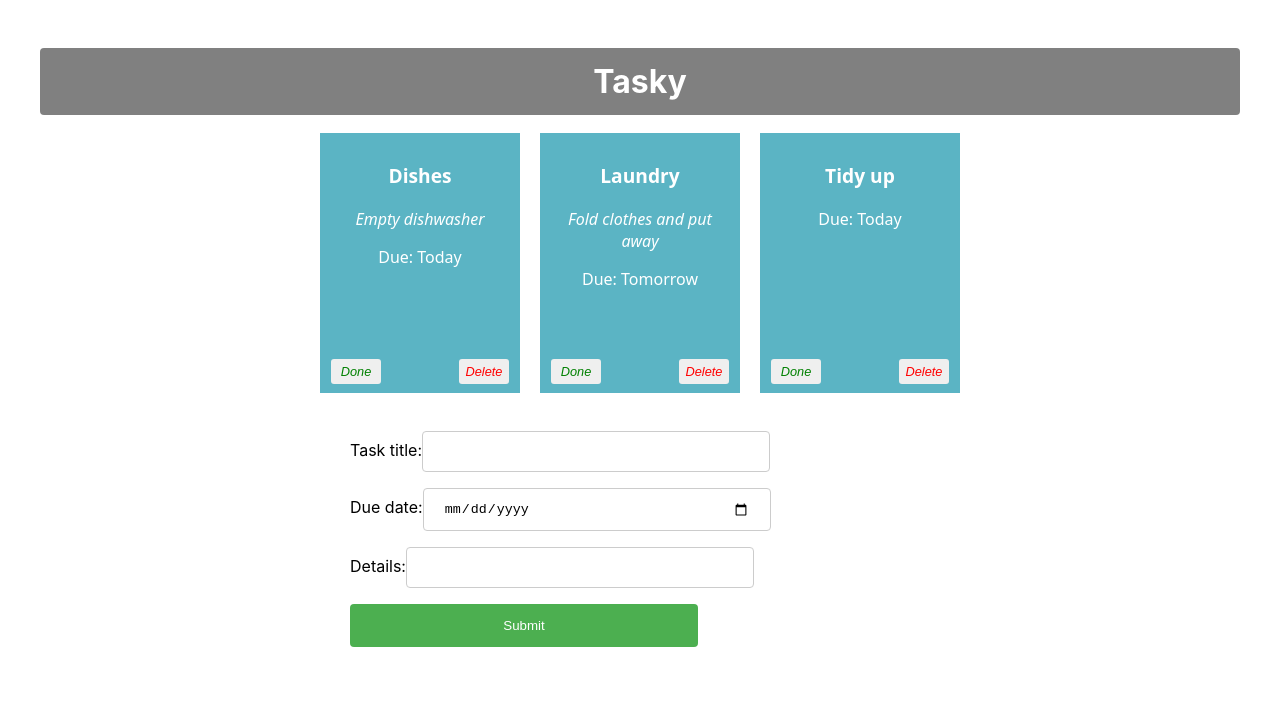
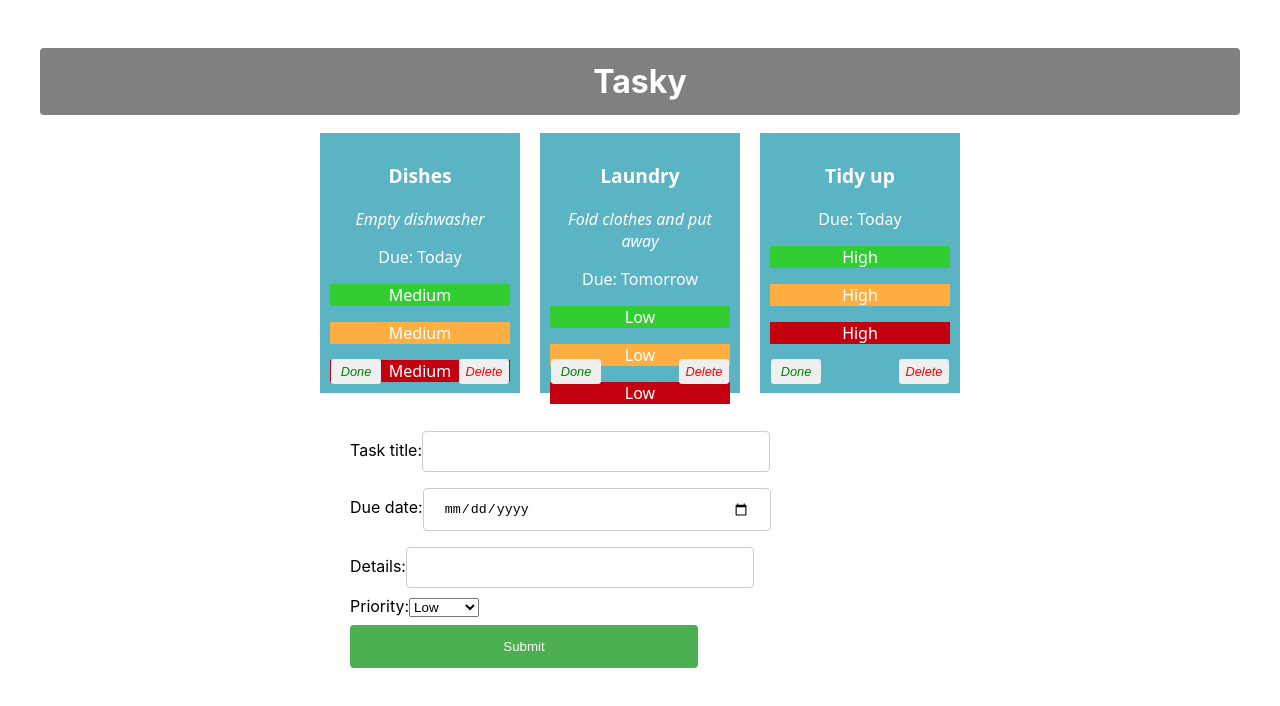
Before and after one commit to CadeGardener/react-basics-labs, a React (Create React App) app in the folder tasky/: page / in a window 1280 px wide. Shown: the top 706 px of the page. Built offline with nearby package versions, Linux system fonts and the light colour scheme.

Commit message:
couldnt get colours to work properly

```diff
--- a/tasky/src/App.css
+++ b/tasky/src/App.css
@@ -93,3 +93,7 @@ form {
   width: 50%;
   margin: auto;
 }
+
+.prio {
+  font-weight: bold;
+}
--- a/tasky/src/App.js
+++ b/tasky/src/App.js
@@ -6,9 +6,9 @@ import { v4 as uuidv4 } from 'uuid';
 function App() {
   const [ taskState, setTaskState ] = useState({
     tasks: [
-      { id: 1, title:"Dishes", description: "Empty dishwasher", deadline: "Today", done: false },
-      { id: 2, title: "Laundry", description: "Fold clothes and put away", deadline: "Tomorrow", done: false },
-      { id: 3, title: "Tidy up", deadline: "Today", done: false}
+      { id: 1, title:"Dishes", description: "Empty dishwasher", deadline: "Today", priority: "Medium", done: false },
+      { id: 2, title: "Laundry", description: "Fold clothes and put away", deadline: "Tomorrow", priority: "Low", done: false },
+      { id: 3, title: "Tidy up", deadline: "Today", priority: "High", done: false}
     ]
   });
   const doneHandler = (taskIndex) => {
@@ -27,7 +27,8 @@ function App() {
   const [ formState, setFormState ] = useState({
     title: "",
     description: "",
-    deadline: ""
+    deadline: "",
+    priority: ""
   });
 
   const formChangeHandler = (event) => {
@@ -42,6 +43,9 @@ function App() {
           break;
       case "deadline":
           form.deadline = event.target.value;
+          break;
+      case "priority":
+          form.priority = event.target.value;
           break;
       default:
           form = formState;
@@ -70,6 +74,7 @@ function App() {
         title={task.title}
         description={task.description}
         deadline={task.deadline}
+        priority={task.priority}
         key={task.id}
         done={task.done}
         markDone={() => doneHandler(index)}
--- a/tasky/src/components/Form.js
+++ b/tasky/src/components/Form.js
@@ -19,6 +19,16 @@ const AddTaskForm = (props) => {
         Details:
         <input type="text" name="description" onChange={(event) => props.change(event)} />
     </label>
+    <br/>
+    <label>
+    Priority:
+    <select name="priority" required onChange={(event) => props.change(event)}>
+        <option value="low">Low</option>
+        <option value="medium">Medium</option>
+        <option value="high">High</option>
+    </select>
+</label>
+<br/>
         <input type="submit" value="Submit" />
         </form>
     </div>
--- a/tasky/src/components/Task.js
+++ b/tasky/src/components/Task.js
@@ -9,6 +9,9 @@ const Task = (props) => {
             <button onClick={props.markDone} className='doneButton'>Done</button>
             <button className='deleteButton' onClick={props.deleteTask}>Delete</button>
             <p>Due: {props.deadline}</p>
+            <p className="priolow" style={{backgroundColor: props.low ? 'lightgreen' : '#32CD32'}}>{props.priority}</p>
+            <p className="priomed" style={{backgroundColor: props.medium ? 'orange' : '#FFAE42'}}>{props.priority}</p>
+            <p className="priohigh" style={{backgroundColor: props.high ? 'red' : '#C30010'}}>{props.priority}</p>
         </div>
     )
 }
```
